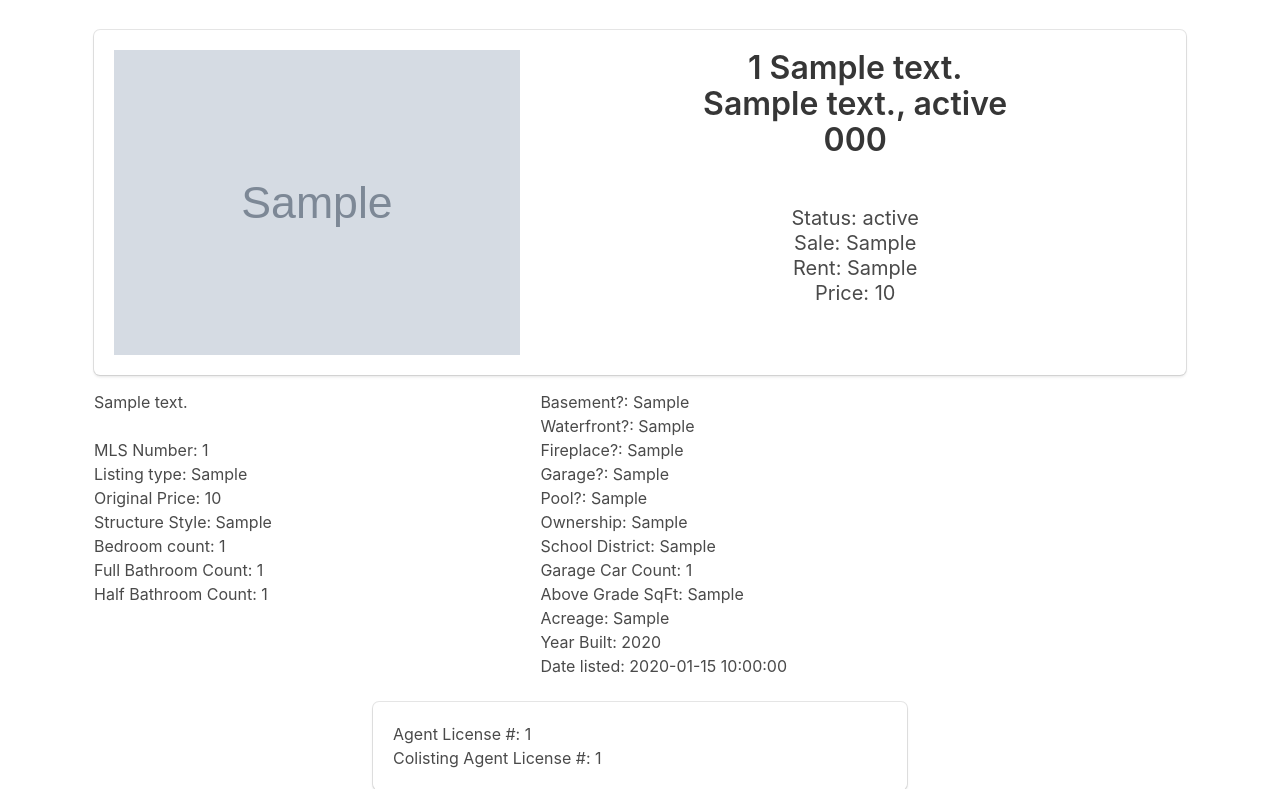
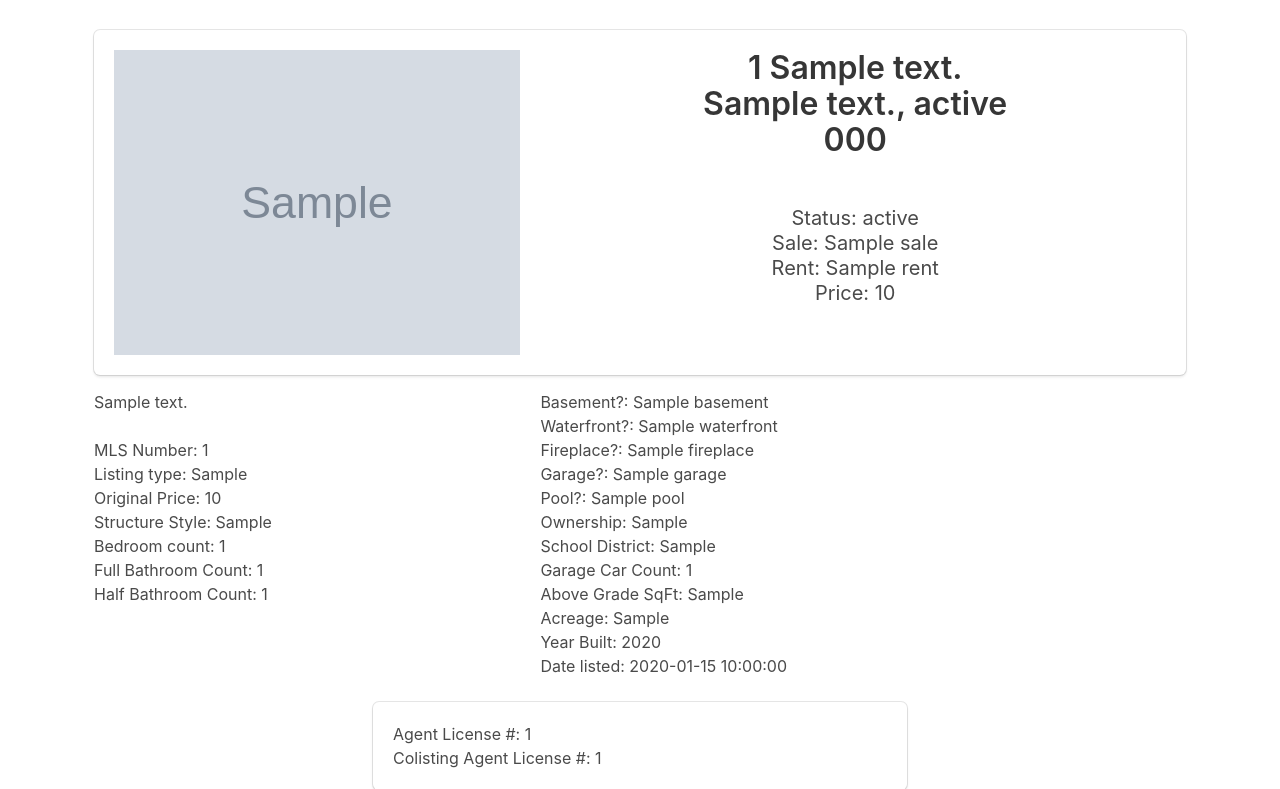
Before and after one commit to fretgfr/red, a Flask app: template templates/listing.html in a window 1280 px wide. Shown: the top 789 px of the page. Run offline with Flask 2, Linux system fonts and the light colour scheme; the template is opened without the code that fills it: most values are stand-ins (such as "Sample title", 1, 10 or a date in 2020); grey boxes marked "Sample" are stand-in pictures; parts of the project's set-up code (start-up, migrations or seed data) failed here and were passed over.

Commit message:
Make yn questions display properly

```diff
--- a/lib/listing.py
+++ b/lib/listing.py
@@ -1,7 +1,7 @@
 from dataclasses import dataclass
 from datetime import date
 import mysql.connector
-from helpers import convert_01_yn
+from .helpers import convert_01_yn
 
 @dataclass
 class Listing:
--- a/templates/listing.html
+++ b/templates/listing.html
@@ -45,8 +45,8 @@
               <br>
               <h2 class="subtitle">
                 <p> Status: {{ listing.listing_status }} </p>
-                <p> Sale: {{ listing.listing_sale_yn }} </p>
-                <p> Rent: {{ listing.listing_rent_yn }} </p>
+                <p> Sale: {{ listing.sale }} </p>
+                <p> Rent: {{ listing.rent }} </p>
                 <p> Price: {{ listing.listing_price }} </p>
               </h2>
             </div>
@@ -79,11 +79,11 @@
 
         <div class="column">
           <div class="block">
-            <p> Basement?: {{ listing.listing_basement_yn }} </p>
-            <p> Waterfront?: {{ listing.listing_waterfront_yn }} </p>
-            <p> Fireplace?: {{ listing.listing_fireplace_yn }} </p>
-            <p> Garage?: {{ listing.listing_garage_yn }} </p>
-            <p> Pool?: {{ listing.listing_pool_yn }} </p>
+            <p> Basement?: {{ listing.basement }} </p>
+            <p> Waterfront?: {{ listing.waterfront }} </p>
+            <p> Fireplace?: {{ listing.fireplace }} </p>
+            <p> Garage?: {{ listing.garage }} </p>
+            <p> Pool?: {{ listing.pool }} </p>
             <p> Ownership: {{ listing.listing_ownership }} </p>
             <p> School District: {{ listing.listing_school_district }}</p>
             <p> Garage Car Count: {{ listing.listing_garage_car_count }}</p>
```
